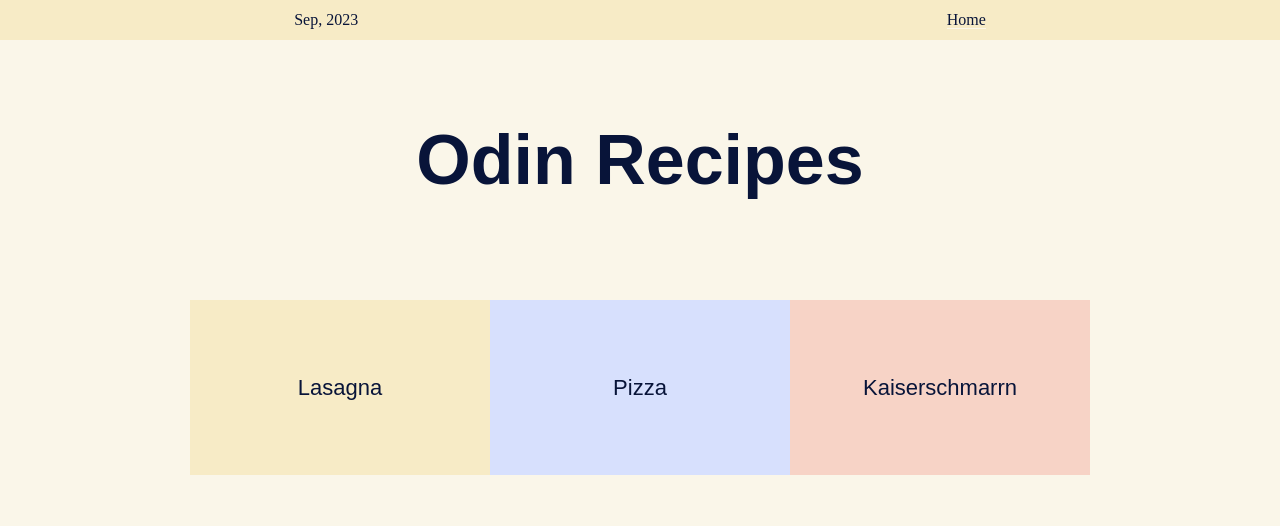
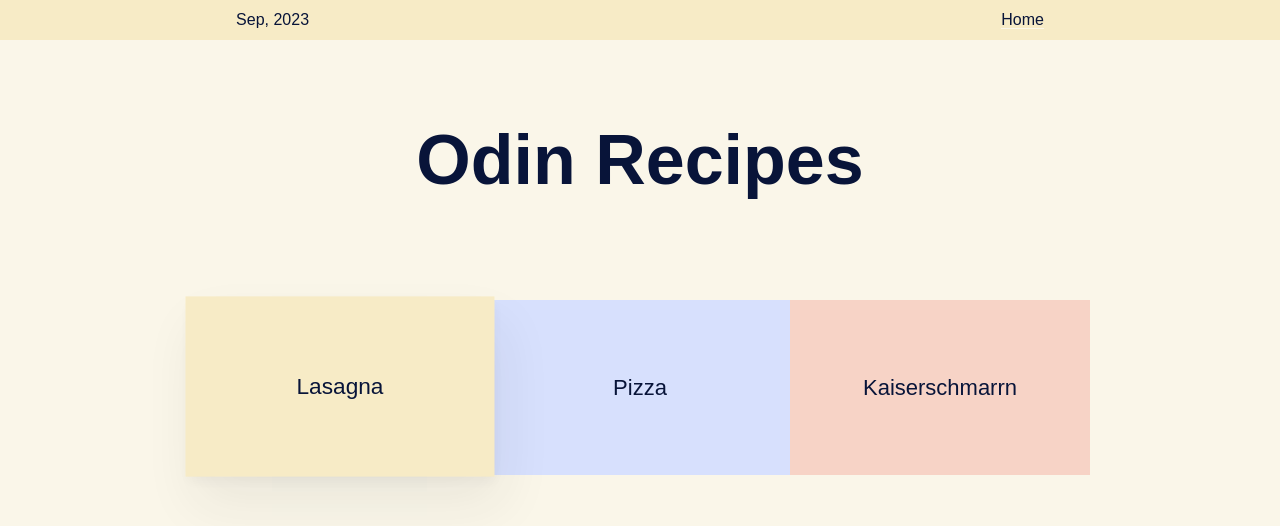
Before and after one commit to Luke4771/odin-recipes, a plain HTML site: page index.html in a window 1280 px wide. In both pictures the pointer is over the element "Lasagna". Drawn offline with Linux system fonts and the light colour scheme.

Commit message:
CSS Updates: Hover

```diff
--- a/style.css
+++ b/style.css
@@ -15,16 +15,19 @@ background-color:#faf6e9;
     justify-content: center;
     flex-direction: column;
     height: 40px;
+    font-family: Arial, Helvetica, sans-serif;
   }
 
 .menu {
     display: flex;
     justify-content: space-around;
     background-color: #f7ebc6;
+    gap:220px;
   }
 
 .date, .home a {
     background-color: #f7ebc6;
+    text-decoration: none;
 }
 
 .hero {
@@ -139,7 +142,15 @@ object-position: right top;
     padding-top:25%;
     flex:1;
     font-size: 22px;
+
     }
+
+    .recipe-grid-item-1:hover,  .recipe-grid-item-2:hover, .recipe-grid-item-3:hover {
+        transform: translate3D(0,-1px,0) scale(1.03); /* move up slightly and zoom in */
+        box-shadow: 8px 28px 50px rgba(39,44,49,.07), 1px 6px 12px rgba(39,44,49,.04);
+        transition: all .4s ease; /* zoom in */
+        cursor: pointer;
+      }
 
     .recipe-grid-item-1 {
         background-color:#f7ebc6;
@@ -153,7 +164,7 @@ object-position: right top;
 
     .section2 {
         background-color:#faf6e9;
-        height:600px;
+        height:300px;
     }
 
     body, h1, ul {
```
Also changed, not shown: index.html (+2 -4 lines).
